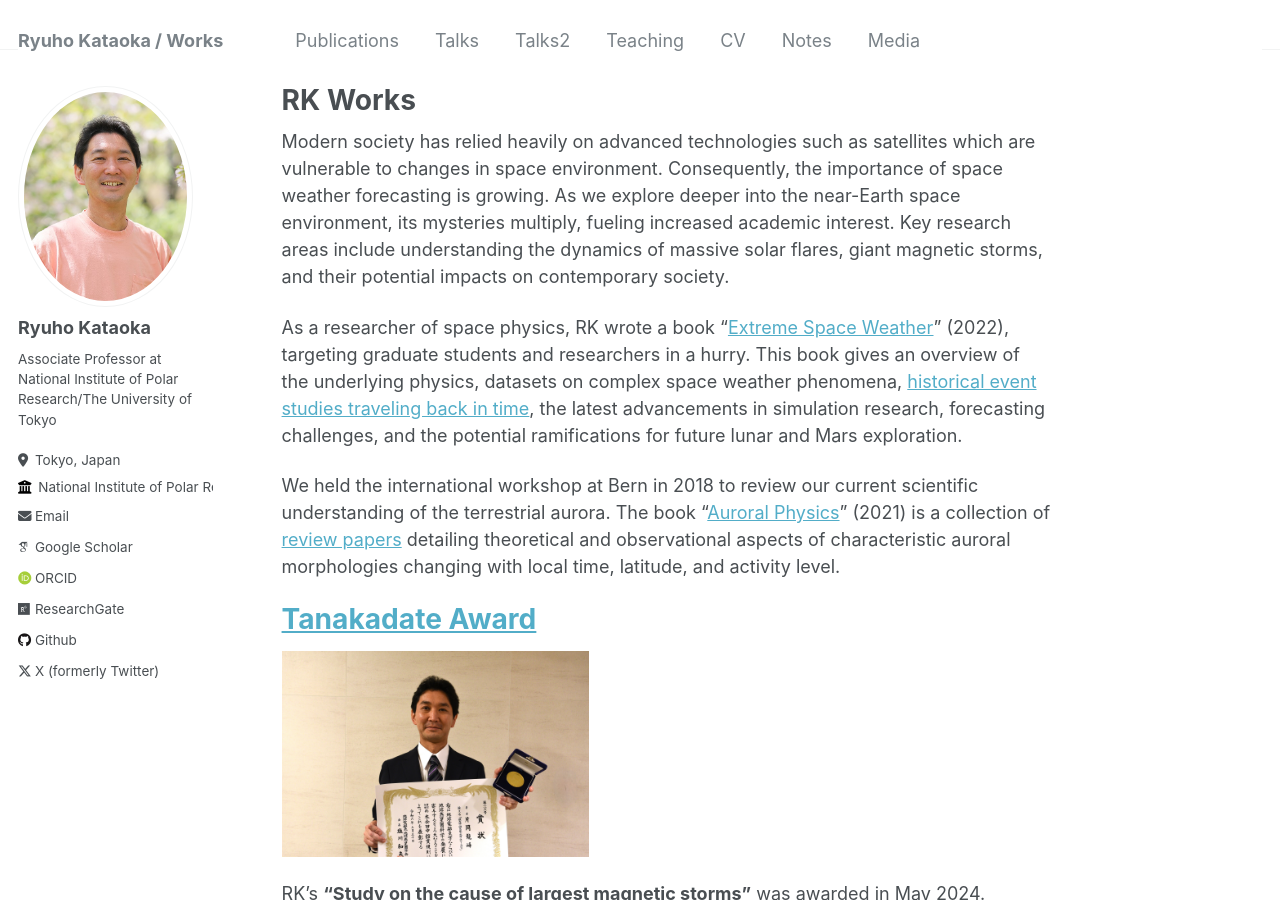
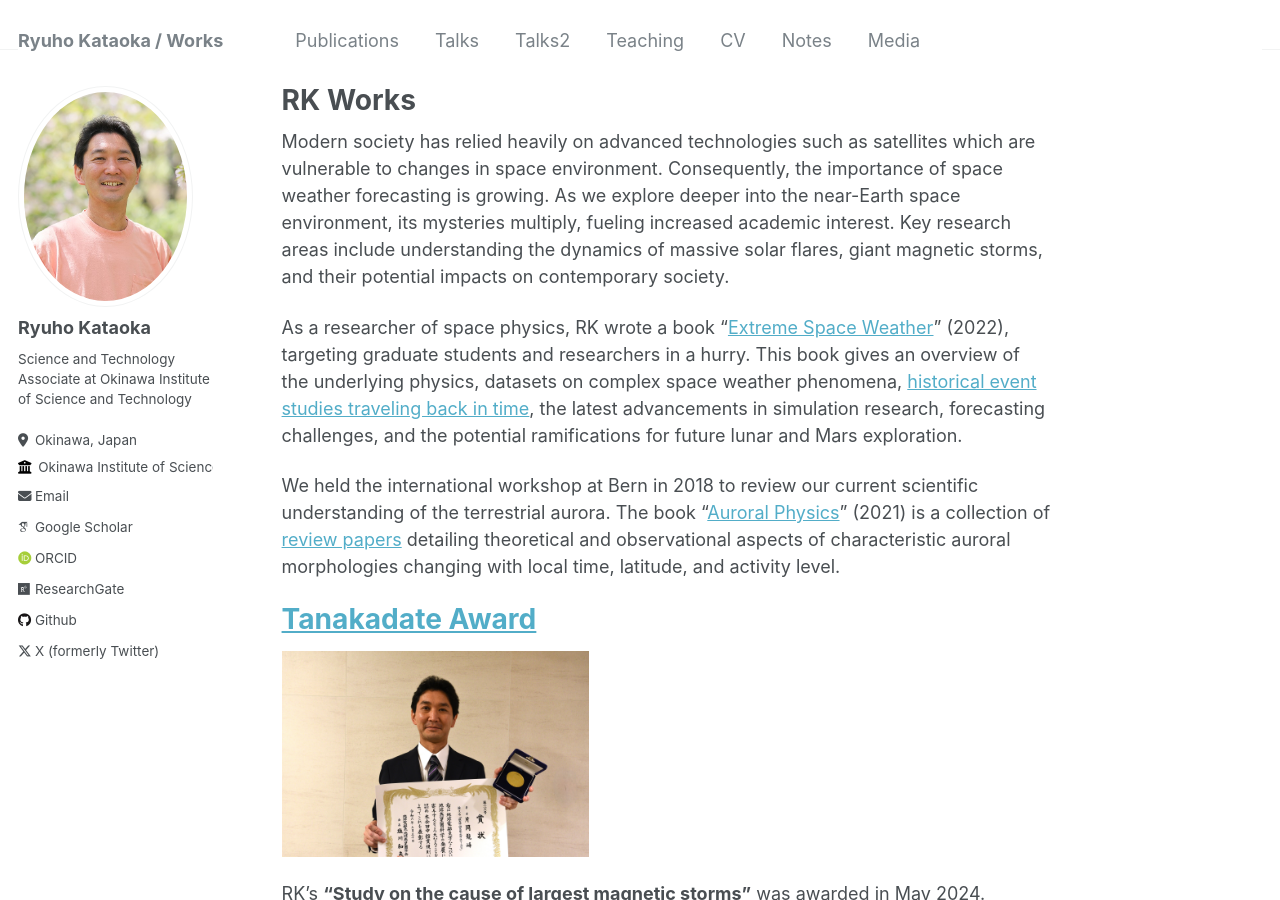
Before and after one commit to ryuhokataoka/ryuhokataoka.github.io, a Jekyll site: the page built from _pages/about.md, in a window 1280 px wide and 900 px high. Built offline with Jekyll 4.4.1, drawn with Linux system fonts in a browser that asks for light colours; some web fonts are replaced.

Commit message:
Update _config.yml

```diff
--- a/_config.yml
+++ b/_config.yml
@@ -24,11 +24,11 @@ author:
   avatar           : "rk2024apr.jpg"
   name             : "Ryuho Kataoka"
   pronouns         : # example: "he/his"
-  bio              : "Associate Professor at National Institute of Polar Research/The University of Tokyo"
-  location         : "Tokyo, Japan"
-  employer         : "National Institute of Polar Research"
+  bio              : "Science and Technology Associate at Okinawa Institute of Science and Technology"
+  location         : "Okinawa, Japan"
+  employer         : "Okinawa Institute of Science and Technology"
   uri              : # URL
-  email            : "kataoka.ryuho@nipr.ac.jp"
+  email            : "r.kataoka@oist.jp"
 
   # Academic websites
   arxiv            : # URL - Update with the correct link to your profile
```
